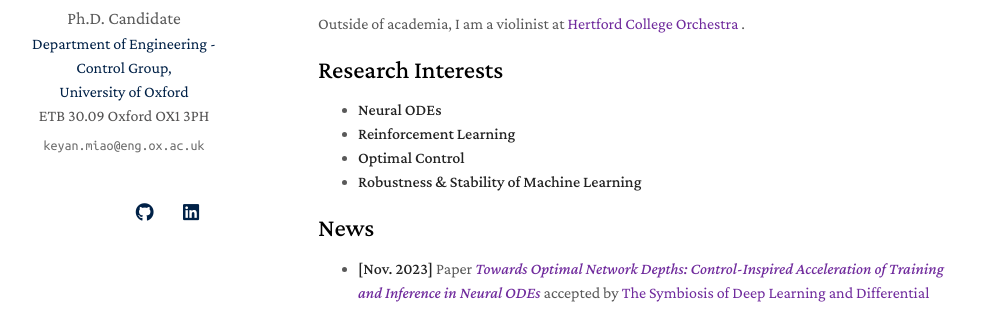
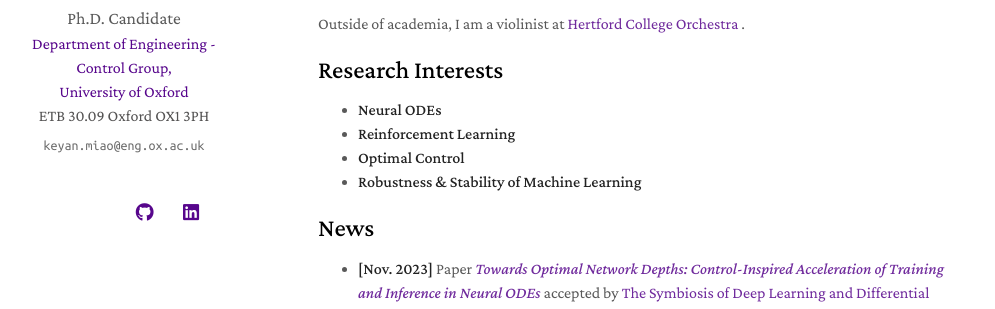
Before and after one commit to KYMiao/KYMiao.github.io, a Jekyll site: the page built from index.md, in a window 1280 px wide. Shown: the part 281-590 px from the top of the page, without its empty margins (152-1147 px from the left). Built offline with Jekyll 4.4.1, drawn with Linux system fonts in a browser that asks for light colours; nearby versions of some CDN libraries; a style sheet for code colours, icons or effects is not loaded; our own code applies the rules of GitHub Pages for plain Markdown files.

Commit message:
Update minimal-light.scss

```diff
--- a/_sass/minimal-light.scss
+++ b/_sass/minimal-light.scss
@@ -24,8 +24,7 @@ a.no-color {
   height: 2.4rem;
   width: 2.4rem;
   background-color: transparent;
-  color: #002147;
-  // color: #57068c !important;
+  color: #57068c !important;
   border-radius: 100%;
   text-align: center;
   font-size: 1.15rem;
@@ -199,8 +198,7 @@ email {
 // }
 
 autocolor {
-  // color: #57068c;
-  color: #002147;
+  color: #57068c;
 }
 
 lightonly {
```
